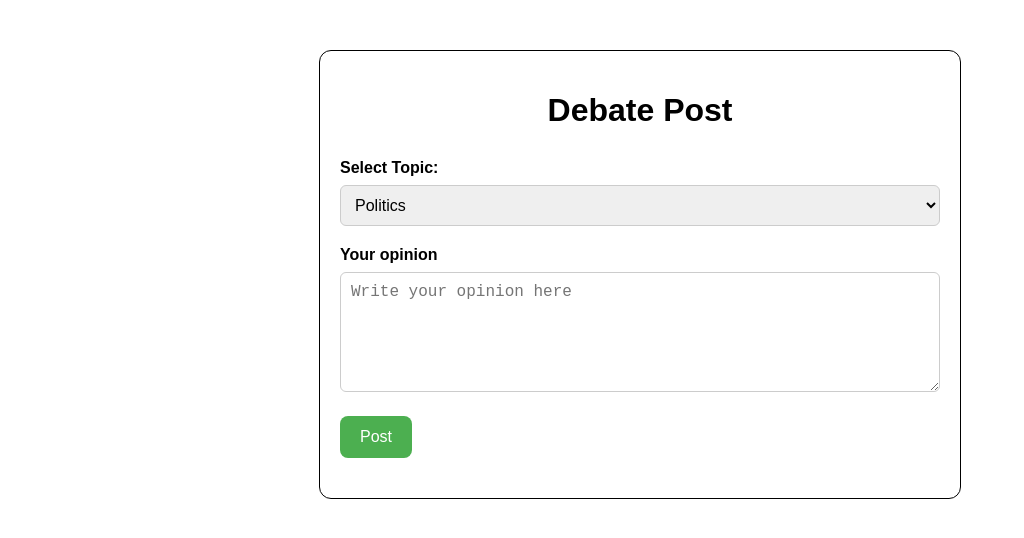
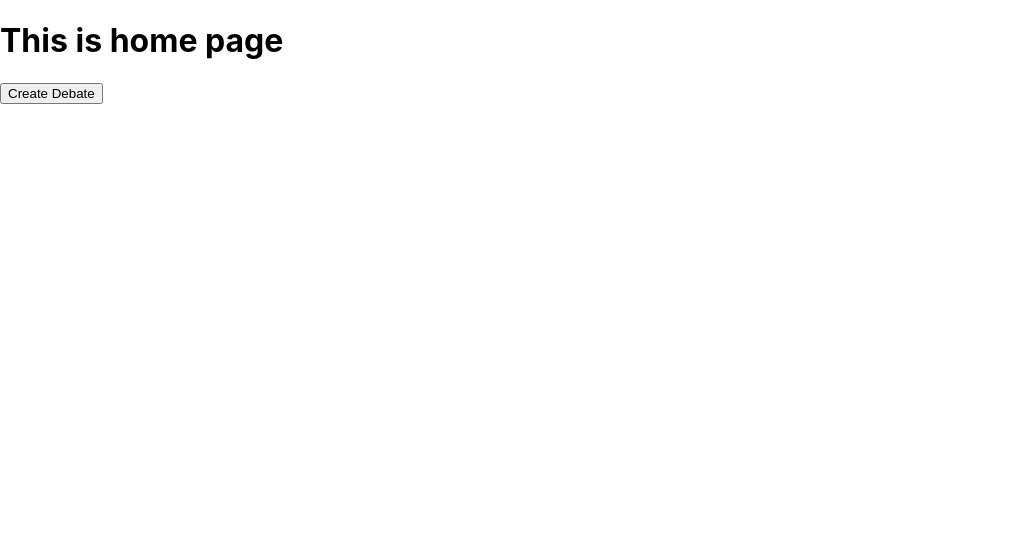
Before and after one commit to harshh46/myfirstreactapp, a React (Create React App) app: page / in a window 1280 px wide. Shown: the top 538 px of the page, without its empty margins (0-1024 px from the left). Built offline with nearby package versions, Linux system fonts and the light colour scheme.

Commit message:
Navigate

```diff
--- a/package.json
+++ b/package.json
@@ -9,6 +9,7 @@
     "@testing-library/user-event": "^13.5.0",
     "react": "^19.1.0",
     "react-dom": "^19.1.0",
+    "react-router-dom": "^7.7.1",
     "react-scripts": "5.0.1",
     "web-vitals": "^2.1.4"
   },
--- a/src/App.js
+++ b/src/App.js
@@ -7,6 +7,8 @@ import "./index.css";
 import NewComment from "./components/NewComment.js";
 import DebateDetails from "./components/Debate.js";
 import DebatePost from "./components/DebatePost.js";
+import { BrowserRouter as Router, Routes, Route } from "react-router-dom";
+import Home from "./components/Home.js";
 
 function App() {
   const demoComments = [
@@ -22,7 +24,12 @@ function App() {
       {/* <CommentCard  /> */}
       {/* <NewComment comments={demoComments} /> */}
       {/* <DebateDetails /> */}
-      <DebatePost />
+      <Router>
+        <Routes>
+          <Route path="/" element={<Home />}></Route>
+          <Route path="/CreateDebate" element={<DebatePost />}></Route>
+        </Routes>
+      </Router>
     </div>
   );
 }
--- a/src/components/DebatePost.js
+++ b/src/components/DebatePost.js
@@ -1,4 +1,5 @@
 import react, { use, useState } from "react";
+import { useNavigate } from "react-router-dom";
 
 const DebatePost = () => {
   const [opinion, setOpinion] = useState("");
@@ -7,8 +8,14 @@ const DebatePost = () => {
   const handlePost = () => {
     alert(`Posted ${topic} with : ${opinion}`);
   };
+  const navigate = useNavigate();
+  const goToHomePage = () => {
+    navigate("/");
+  };
 
   return (
+    <>
+      <button onClick={goToHomePage}>GoBack</button>
       <div className="debate-post">
         <h1>Debate Post</h1>
         <div>
@@ -31,6 +38,7 @@ const DebatePost = () => {
           <button onClick={handlePost}>Post</button>
         </div>
       </div>
+    </>
   );
 };
 
--- /dev/null
+++ b/src/components/Home.js
@@ -0,0 +1,17 @@
+import React from "react";
+import { useNavigate } from "react-router-dom";
+const Home = () => {
+  const navigate = useNavigate();
+
+  const goToCreateDebate = () => {
+    navigate("/createdebate");
+  };
+  return (
+    <div>
+      <h1>This is home page</h1>
+      <button onClick={goToCreateDebate}>Create Debate</button>
+    </div>
+  );
+};
+
+export default Home;
```
Also changed, not shown: 1 other file (tests, documents, lock files or other folders). Lines whose indentation alone changed are shown as unchanged.
